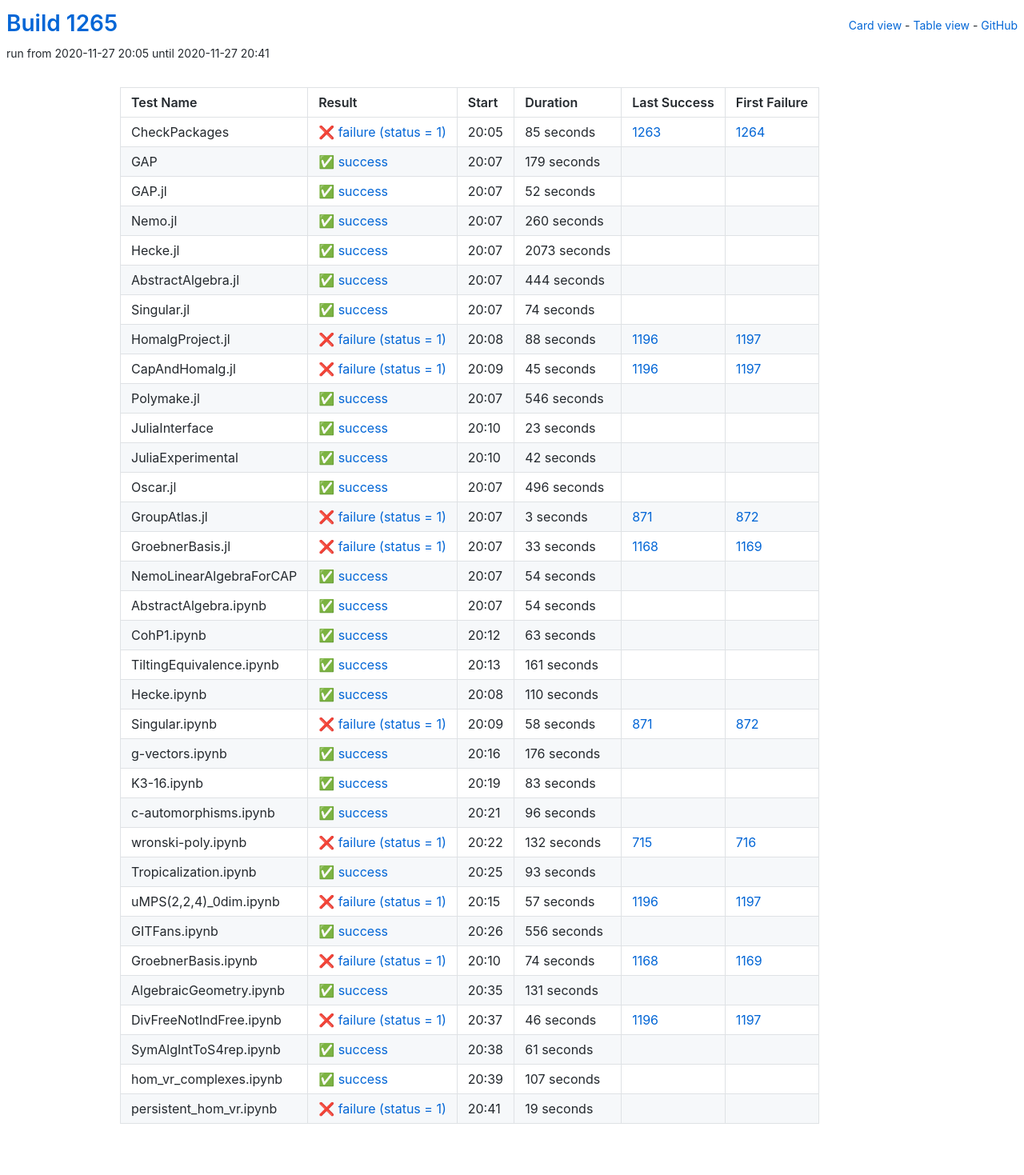
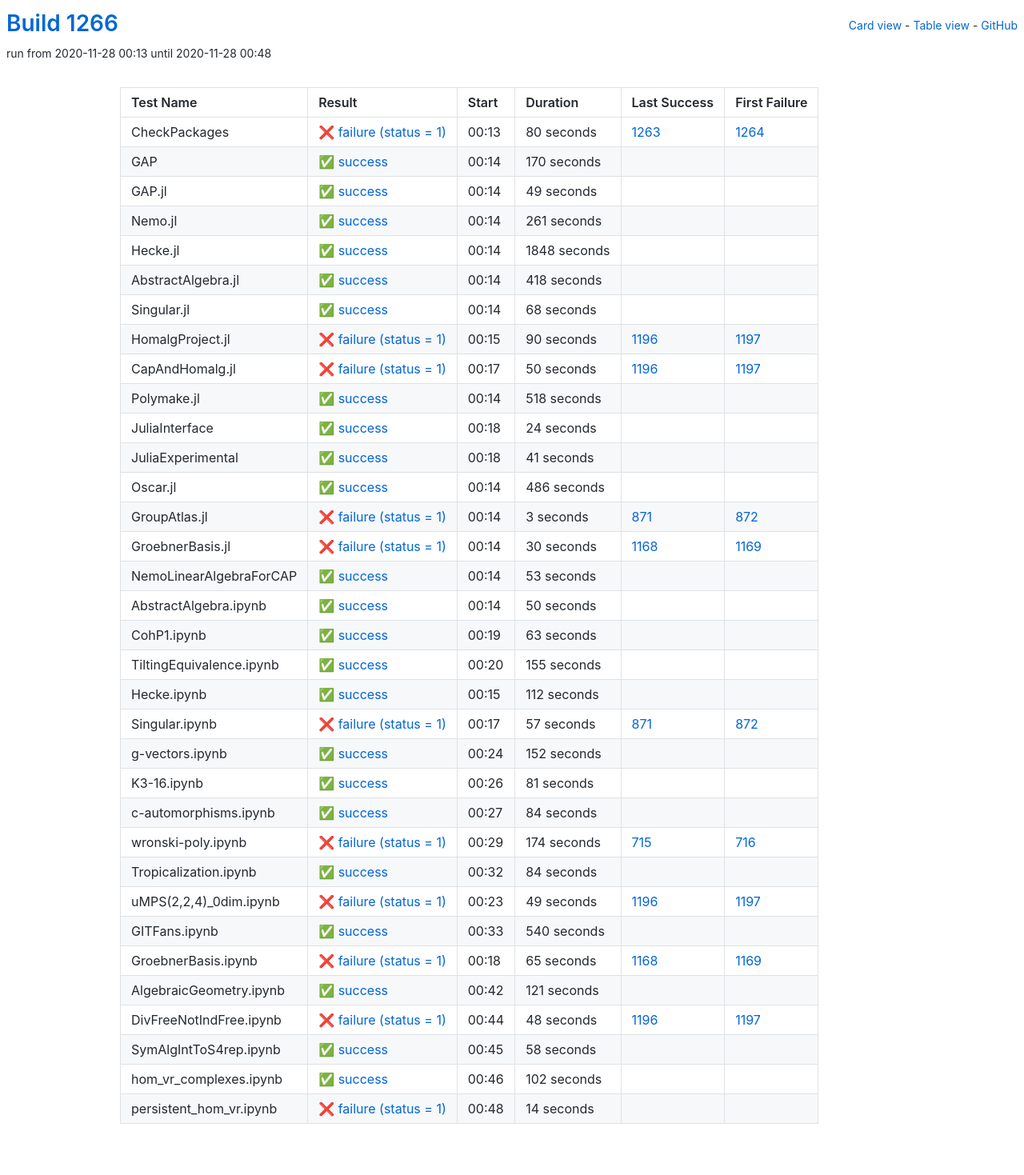
Before and after one commit to oscar-system/oscar-ci-status-stable, a Jekyll site: the page built from table.html, in a window 1280 px wide. Shown: the whole page at 80% size. Built offline with Jekyll 4.4.1, drawn with Linux system fonts in a browser that asks for light colours.

Commit message:
Build #1266

```diff
--- a/_data/ci.yml
+++ b/_data/ci.yml
@@ -1,6 +1,6 @@
 ---
-build: 1265
-build_url: https://oscarci.mathematik.uni-kl.de/job/oscar-stable/1265/
+build: 1266
+build_url: https://oscarci.mathematik.uni-kl.de/job/oscar-stable/1266/
 job: oscar-stable
 organization: oscar-system
 repo: oscar-ci-status-stable
@@ -8,164 +8,164 @@ repourl: https://github.com/oscar-system/oscar-ci-status-stable
 tests:
 - name: CheckPackages
   id: checkpackages
-  log: https://oscarci.mathematik.uni-kl.de/job/oscar-stable/1265/artifact//CheckPackages.log
-  start: 2020-11-27 20:05
+  log: https://oscarci.mathematik.uni-kl.de/job/oscar-stable/1266/artifact/logs/build-1266/CheckPackages.log
+  start: 2020-11-28 00:13
   success: false
   exitcode: 1
   status: failure
-  duration: 85
+  duration: 80
   last_success: 1263
   last_success_url: https://oscarci.mathematik.uni-kl.de/job/oscar-stable/1263/
   first_failure: 1264
   first_failure_url: https://oscarci.mathematik.uni-kl.de/job/oscar-stable/1264/
 - name: GAP
   id: gap
-  log: https://oscarci.mathematik.uni-kl.de/job/oscar-stable/1265/artifact//GAP.log
-  start: 2020-11-27 20:07
+  log: https://oscarci.mathematik.uni-kl.de/job/oscar-stable/1266/artifact/logs/build-1266/GAP.log
+  start: 2020-11-28 00:14
   success: true
   exitcode: 0
   status: success
-  duration: 179
+  duration: 170
   last_success: false
   last_success_url:
   first_failure: false
   first_failure_url:
 - name: GAP.jl
   id: gap-jl
-  log: https://oscarci.mathematik.uni-kl.de/job/oscar-stable/1265/artifact//GAP.jl.log
-  start: 2020-11-27 20:07
+  log: https://oscarci.mathematik.uni-kl.de/job/oscar-stable/1266/artifact/logs/build-1266/GAP.jl.log
+  start: 2020-11-28 00:14
   success: true
   exitcode: 0
   status: success
-  duration: 52
+  duration: 49
   last_success: false
   last_success_url:
   first_failure: false
   first_failure_url:
 - name: Nemo.jl
   id: nemo-jl
-  log: https://oscarci.mathematik.uni-kl.de/job/oscar-stable/1265/artifact//Nemo.jl.log
-  start: 2020-11-27 20:07
+  log: https://oscarci.mathematik.uni-kl.de/job/oscar-stable/1266/artifact/logs/build-1266/Nemo.jl.log
+  start: 2020-11-28 00:14
   success: true
   exitcode: 0
   status: success
-  duration: 260
+  duration: 261
   last_success: false
   last_success_url:
   first_failure: false
   first_failure_url:
 - name: Hecke.jl
   id: hecke-jl
-  log: https://oscarci.mathematik.uni-kl.de/job/oscar-stable/1265/artifact//Hecke.jl.log
-  start: 2020-11-27 20:07
+  log: https://oscarci.mathematik.uni-kl.de/job/oscar-stable/1266/artifact/logs/build-1266/Hecke.jl.log
+  start: 2020-11-28 00:14
   success: true
   exitcode: 0
   status: success
-  duration: 2073
+  duration: 1848
   last_success: false
   last_success_url:
   first_failure: false
   first_failure_url:
 - name: AbstractAlgebra.jl
   id: abstractalgebra-jl
-  log: https://oscarci.mathematik.uni-kl.de/job/oscar-stable/1265/artifact//AbstractAlgebra.jl.log
-  start: 2020-11-27 20:07
+  log: https://oscarci.mathematik.uni-kl.de/job/oscar-stable/1266/artifact/logs/build-1266/AbstractAlgebra.jl.log
+  start: 2020-11-28 00:14
   success: true
   exitcode: 0
   status: success
-  duration: 444
+  duration: 418
   last_success: false
   last_success_url:
   first_failure: false
   first_failure_url:
 - name: Singular.jl
   id: singular-jl
-  log: https://oscarci.mathematik.uni-kl.de/job/oscar-stable/1265/artifact//Singular.jl.log
-  start: 2020-11-27 20:07
+  log: https://oscarci.mathematik.uni-kl.de/job/oscar-stable/1266/artifact/logs/build-1266/Singular.jl.log
+  start: 2020-11-28 00:14
   success: true
   exitcode: 0
   status: success
-  duration: 74
+  duration: 68
   last_success: false
   last_success_url:
   first_failure: false
   first_failure_url:
 - name: HomalgProject.jl
   id: homalgproject-jl
-  log: https://oscarci.mathematik.uni-kl.de/job/oscar-stable/1265/artifact//HomalgProject.jl.log
-  start: 2020-11-27 20:08
+  log: https://oscarci.mathematik.uni-kl.de/job/oscar-stable/1266/artifact/logs/build-1266/HomalgProject.jl.log
+  start: 2020-11-28 00:15
   success: false
   exitcode: 1
   status: failure
-  duration: 88
+  duration: 90
   last_success: 1196
   last_success_url: https://oscarci.mathematik.uni-kl.de/job/oscar-stable/1196/
   first_failure: 1197
   first_failure_url: https://oscarci.mathematik.uni-kl.de/job/oscar-stable/1197/
 - name: CapAndHomalg.jl
   id: capandhomalg-jl
-  log: https://oscarci.mathematik.uni-kl.de/job/oscar-stable/1265/artifact//CapAndHomalg.jl.log
-  start: 2020-11-27 20:09
+  log: https://oscarci.mathematik.uni-kl.de/job/oscar-stable/1266/artifact/logs/build-1266/CapAndHomalg.jl.log
+  start: 2020-11-28 00:17
   success: false
   exitcode: 1
   status: failure
-  duration: 45
+  duration: 50
   last_success: 1196
   last_success_url: https://oscarci.mathematik.uni-kl.de/job/oscar-stable/1196/
   first_failure: 1197
   first_failure_url: https://oscarci.mathematik.uni-kl.de/job/oscar-stable/1197/
 - name: Polymake.jl
   id: polymake-jl
-  log: https://oscarci.mathematik.uni-kl.de/job/oscar-stable/1265/artifact//Polymake.jl.log
-  start: 2020-11-27 20:07
+  log: https://oscarci.mathematik.uni-kl.de/job/oscar-stable/1266/artifact/logs/build-1266/Polymake.jl.log
+  start: 2020-11-28 00:14
   success: true
   exitcode: 0
   status: success
-  duration: 546
+  duration: 518
   last_success: false
   last_success_url:
   first_failure: false
   first_failure_url:
 - name: JuliaInterface
   id: juliainterface
-  log: https://oscarci.mathematik.uni-kl.de/job/oscar-stable/1265/artifact//JuliaInterface.log
-  start: 2020-11-27 20:10
+  log: https://oscarci.mathematik.uni-kl.de/job/oscar-stable/1266/artifact/logs/build-1266/JuliaInterface.log
+  start: 2020-11-28 00:18
   success: true
   exitcode: 0
   status: success
-  duration: 23
+  duration: 24
   last_success: false
   last_success_url:
   first_failure: false
   first_failure_url:
 - name: JuliaExperimental
   id: juliaexperimental
-  log: https://oscarci.mathematik.uni-kl.de/job/oscar-stable/1265/artifact//JuliaExperimental.log
-  start: 2020-11-27 20:10
+  log: https://oscarci.mathematik.uni-kl.de/job/oscar-stable/1266/artifact/logs/build-1266/JuliaExperimental.log
+  start: 2020-11-28 00:18
   success: true
   exitcode: 0
   status: success
-  duration: 42
+  duration: 41
   last_success: false
   last_success_url:
   first_failure: false
   first_failure_url:
 - name: Oscar.jl
   id: oscar-jl
-  log: https://oscarci.mathematik.uni-kl.de/job/oscar-stable/1265/artifact//Oscar.jl.log
-  start: 2020-11-27 20:07
+  log: https://oscarci.mathematik.uni-kl.de/job/oscar-stable/1266/artifact/logs/build-1266/Oscar.jl.log
+  start: 2020-11-28 00:14
   success: true
   exitcode: 0
   status: success
-  duration: 496
+  duration: 486
   last_success: false
   last_success_url:
   first_failure: false
   first_failure_url:
 - name: GroupAtlas.jl
   id: groupatlas-jl
-  log: https://oscarci.mathematik.uni-kl.de/job/oscar-stable/1265/artifact//GroupAtlas.jl.log
-  start: 2020-11-27 20:07
+  log: https://oscarci.mathematik.uni-kl.de/job/oscar-stable/1266/artifact/logs/build-1266/GroupAtlas.jl.log
+  start: 2020-11-28 00:14
   success: false
   exitcode: 1
   status: failure
@@ -176,44 +176,44 @@ tests:
   first_failure_url: https://oscarci.mathematik.uni-kl.de/job/oscar-stable/872/
 - name: GroebnerBasis.jl
   id: groebnerbasis-jl
-  log: https://oscarci.mathematik.uni-kl.de/job/oscar-stable/1265/artifact//GroebnerBasis.jl.log
-  start: 2020-11-27 20:07
+  log: https://oscarci.mathematik.uni-kl.de/job/oscar-stable/1266/artifact/logs/build-1266/GroebnerBasis.jl.log
+  start: 2020-11-28 00:14
   success: false
   exitcode: 1
   status: failure
-  duration: 33
+  duration: 30
   last_success: 1168
   last_success_url: https://oscarci.mathematik.uni-kl.de/job/oscar-stable/1168/
   first_failure: 1169
   first_failure_url: https://oscarci.mathematik.uni-kl.de/job/oscar-stable/1169/
 - name: NemoLinearAlgebraForCAP
   id: nemolinearalgebraforcap
-  log: https://oscarci.mathematik.uni-kl.de/job/oscar-stable/1265/artifact//NemoLinearAlgebraForCAP.log
-  start: 2020-11-27 20:07
+  log: https://oscarci.mathematik.uni-kl.de/job/oscar-stable/1266/artifact/logs/build-1266/NemoLinearAlgebraForCAP.log
+  start: 2020-11-28 00:14
   success: true
   exitcode: 0
   status: success
-  duration: 54
+  duration: 53
   last_success: false
   last_success_url:
   first_failure: false
   first_failure_url:
 - name: AbstractAlgebra.ipynb
   id: abstractalgebra-ipynb
-  log: https://oscarci.mathematik.uni-kl.de/job/oscar-stable/1265/artifact//AbstractAlgebra.ipynb.log
-  start: 2020-11-27 20:07
+  log: https://oscarci.mathematik.uni-kl.de/job/oscar-stable/1266/artifact/logs/build-1266/AbstractAlgebra.ipynb.log
+  start: 2020-11-28 00:14
   success: true
   exitcode: 0
   status: success
-  duration: 54
+  duration: 50
   last_success: false
   last_success_url:
   first_failure: false
   first_failure_url:
 - name: CohP1.ipynb
   id: cohp1-ipynb
-  log: https://oscarci.mathematik.uni-kl.de/job/oscar-stable/1265/artifact//CohP1.ipynb.log
-  start: 2020-11-27 20:12
+  log: https://oscarci.mathematik.uni-kl.de/job/oscar-stable/1266/artifact/logs/build-1266/CohP1.ipynb.log
+  start: 2020-11-28 00:19
   success: true
   exitcode: 0
   status: success
@@ -224,192 +224,192 @@ tests:
   first_failure_url:
 - name: TiltingEquivalence.ipynb
   id: tiltingequivalence-ipynb
-  log: https://oscarci.mathematik.uni-kl.de/job/oscar-stable/1265/artifact//TiltingEquivalence.ipynb.log
-  start: 2020-11-27 20:13
+  log: https://oscarci.mathematik.uni-kl.de/job/oscar-stable/1266/artifact/logs/build-1266/TiltingEquivalence.ipynb.log
+  start: 2020-11-28 00:20
   success: true
   exitcode: 0
   status: success
-  duration: 161
+  duration: 155
   last_success: false
   last_success_url:
   first_failure: false
   first_failure_url:
 - name: Hecke.ipynb
   id: hecke-ipynb
-  log: https://oscarci.mathematik.uni-kl.de/job/oscar-stable/1265/artifact//Hecke.ipynb.log
-  start: 2020-11-27 20:08
+  log: https://oscarci.mathematik.uni-kl.de/job/oscar-stable/1266/artifact/logs/build-1266/Hecke.ipynb.log
+  start: 2020-11-28 00:15
   success: true
   exitcode: 0
   status: success
-  duration: 110
+  duration: 112
   last_success: false
   last_success_url:
   first_failure: false
   first_failure_url:
 - name: Singular.ipynb
   id: singular-ipynb
-  log: https://oscarci.mathematik.uni-kl.de/job/oscar-stable/1265/artifact//Singular.ipynb.log
-  start: 2020-11-27 20:09
+  log: https://oscarci.mathematik.uni-kl.de/job/oscar-stable/1266/artifact/logs/build-1266/Singular.ipynb.log
+  start: 2020-11-28 00:17
   success: false
   exitcode: 1
   status: failure
-  duration: 58
+  duration: 57
   last_success: 871
   last_success_url: https://oscarci.mathematik.uni-kl.de/job/oscar-stable/871/
   first_failure: 872
   first_failure_url: https://oscarci.mathematik.uni-kl.de/job/oscar-stable/872/
 - name: g-vectors.ipynb
   id: g-vectors-ipynb
-  log: https://oscarci.mathematik.uni-kl.de/job/oscar-stable/1265/artifact//g-vectors.ipynb.log
-  start: 2020-11-27 20:16
+  log: https://oscarci.mathematik.uni-kl.de/job/oscar-stable/1266/artifact/logs/build-1266/g-vectors.ipynb.log
+  start: 2020-11-28 00:24
   success: true
   exitcode: 0
   status: success
-  duration: 176
+  duration: 152
   last_success: false
   last_success_url:
   first_failure: false
   first_failure_url:
 - name: K3-16.ipynb
   id: k3-16-ipynb
-  log: https://oscarci.mathematik.uni-kl.de/job/oscar-stable/1265/artifact//K3-16.ipynb.log
-  start: 2020-11-27 20:19
+  log: https://oscarci.mathematik.uni-kl.de/job/oscar-stable/1266/artifact/logs/build-1266/K3-16.ipynb.log
+  start: 2020-11-28 00:26
   success: true
   exitcode: 0
   status: success
-  duration: 83
+  duration: 81
   last_success: false
   last_success_url:
   first_failure: false
   first_failure_url:
 - name: c-automorphisms.ipynb
   id: c-automorphisms-ipynb
-  log: https://oscarci.mathematik.uni-kl.de/job/oscar-stable/1265/artifact//c-automorphisms.ipynb.log
-  start: 2020-11-27 20:21
+  log: https://oscarci.mathematik.uni-kl.de/job/oscar-stable/1266/artifact/logs/build-1266/c-automorphisms.ipynb.log
+  start: 2020-11-28 00:27
   success: true
   exitcode: 0
   status: success
-  duration: 96
+  duration: 84
   last_success: false
   last_success_url:
   first_failure: false
   first_failure_url:
 - name: wronski-poly.ipynb
   id: wronski-poly-ipynb
-  log: https://oscarci.mathematik.uni-kl.de/job/oscar-stable/1265/artifact//wronski-poly.ipynb.log
-  start: 2020-11-27 20:22
+  log: https://oscarci.mathematik.uni-kl.de/job/oscar-stable/1266/artifact/logs/build-1266/wronski-poly.ipynb.log
+  start: 2020-11-28 00:29
   success: false
   exitcode: 1
   status: failure
-  duration: 132
+  duration: 174
   last_success: 715
   last_success_url: https://oscarci.mathematik.uni-kl.de/job/oscar-stable/715/
   first_failure: 716
   first_failure_url: https://oscarci.mathematik.uni-kl.de/job/oscar-stable/716/
 - name: Tropicalization.ipynb
   id: tropicalization-ipynb
-  log: https://oscarci.mathematik.uni-kl.de/job/oscar-stable/1265/artifact//Tropicalization.ipynb.log
-  start: 2020-11-27 20:25
+  log: https://oscarci.mathematik.uni-kl.de/job/oscar-stable/1266/artifact/logs/build-1266/Tropicalization.ipynb.log
+  start: 2020-11-28 00:32
   success: true
   exitcode: 0
   status: success
-  duration: 93
+  duration: 84
   last_success: false
   last_success_url:
   first_failure: false
   first_failure_url:
 - name: uMPS(2,2,4)_0dim.ipynb
   id: umps-2-2-4-0dim-ipynb
-  log: https://oscarci.mathematik.uni-kl.de/job/oscar-stable/1265/artifact//uMPS-2-2-4-_0dim.ipynb.log
-  start: 2020-11-27 20:15
+  log: https://oscarci.mathematik.uni-kl.de/job/oscar-stable/1266/artifact/logs/build-1266/uMPS-2-2-4-_0dim.ipynb.log
+  start: 2020-11-28 00:23
   success: false
   exitcode: 1
   status: failure
-  duration: 57
+  duration: 49
   last_success: 1196
   last_success_url: https://oscarci.mathematik.uni-kl.de/job/oscar-stable/1196/
   first_failure: 1197
   first_failure_url: https://oscarci.mathematik.uni-kl.de/job/oscar-stable/1197/
 - name: GITFans.ipynb
   id: gitfans-ipynb
-  log: https://oscarci.mathematik.uni-kl.de/job/oscar-stable/1265/artifact//GITFans.ipynb.log
-  start: 2020-11-27 20:26
+  log: https://oscarci.mathematik.uni-kl.de/job/oscar-stable/1266/artifact/logs/build-1266/GITFans.ipynb.log
+  start: 2020-11-28 00:33
   success: true
   exitcode: 0
   status: success
-  duration: 556
+  duration: 540
   last_success: false
   last_success_url:
   first_failure: false
   first_failure_url:
 - name: GroebnerBasis.ipynb
   id: groebnerbasis-ipynb
-  log: https://oscarci.mathematik.uni-kl.de/job/oscar-stable/1265/artifact//GroebnerBasis.ipynb.log
-  start: 2020-11-27 20:10
+  log: https://oscarci.mathematik.uni-kl.de/job/oscar-stable/1266/artifact/logs/build-1266/GroebnerBasis.ipynb.log
+  start: 2020-11-28 00:18
   success: false
   exitcode: 1
   status: failure
-  duration: 74
+  duration: 65
   last_success: 1168
   last_success_url: https://oscarci.mathematik.uni-kl.de/job/oscar-stable/1168/
   first_failure: 1169
   first_failure_url: https://oscarci.mathematik.uni-kl.de/job/oscar-stable/1169/
 - name: AlgebraicGeometry.ipynb
   id: algebraicgeometry-ipynb
-  log: https://oscarci.mathematik.uni-kl.de/job/oscar-stable/1265/artifact//AlgebraicGeometry.ipynb.log
-  start: 2020-11-27 20:35
+  log: https://oscarci.mathematik.uni-kl.de/job/oscar-stable/1266/artifact/logs/build-1266/AlgebraicGeometry.ipynb.log
+  start: 2020-11-28 00:42
   success: true
   exitcode: 0
   status: success
-  duration: 131
+  duration: 121
   last_success: false
   last_success_url:
   first_failure: false
   first_failure_url:
 - name: DivFreeNotIndFree.ipynb
   id: divfreenotindfree-ipynb
-  log: https://oscarci.mathematik.uni-kl.de/job/oscar-stable/1265/artifact//DivFreeNotIndFree.ipynb.log
-  start: 2020-11-27 20:37
+  log: https://oscarci.mathematik.uni-kl.de/job/oscar-stable/1266/artifact/logs/build-1266/DivFreeNotIndFree.ipynb.log
+  start: 2020-11-28 00:44
   success: false
   exitcode: 1
   status: failure
-  duration: 46
+  duration: 48
   last_success: 1196
   last_success_url: https://oscarci.mathematik.uni-kl.de/job/oscar-stable/1196/
   first_failure: 1197
   first_failure_url: https://oscarci.mathematik.uni-kl.de/job/oscar-stable/1197/
 - name: SymAlgIntToS4rep.ipynb
   id: symalginttos4rep-ipynb
-  log: https://oscarci.mathematik.uni-kl.de/job/oscar-stable/1265/artifact//SymAlgIntToS4rep.ipynb.log
-  start: 2020-11-27 20:38
+  log: https://oscarci.mathematik.uni-kl.de/job/oscar-stable/1266/artifact/logs/build-1266/SymAlgIntToS4rep.ipynb.log
+  start: 2020-11-28 00:45
   success: true
   exitcode: 0
   status: success
-  duration: 61
+  duration: 58
   last_success: false
   last_success_url:
   first_failure: false
   first_failure_url:
 - name: hom_vr_complexes.ipynb
   id: hom-vr-complexes-ipynb
-  log: https://oscarci.mathematik.uni-kl.de/job/oscar-stable/1265/artifact//hom_vr_complexes.ipynb.log
-  start: 2020-11-27 20:39
+  log: https://oscarci.mathematik.uni-kl.de/job/oscar-stable/1266/artifact/logs/build-1266/hom_vr_complexes.ipynb.log
+  start: 2020-11-28 00:46
   success: true
   exitcode: 0
   status: success
-  duration: 107
+  duration: 102
   last_success: false
   last_success_url:
   first_failure: false
   first_failure_url:
 - name: persistent_hom_vr.ipynb
   id: persistent-hom-vr-ipynb
-  log: https://oscarci.mathematik.uni-kl.de/job/oscar-stable/1265/artifact//persistent_hom_vr.ipynb.log
-  start: 2020-11-27 20:41
+  log: https://oscarci.mathematik.uni-kl.de/job/oscar-stable/1266/artifact/logs/build-1266/persistent_hom_vr.ipynb.log
+  start: 2020-11-28 00:48
   success: false
   exitcode: 1
   status: failure
-  duration: 19
+  duration: 14
   last_success: false
   last_success_url:
   first_failure: false
```
Also changed, not shown: README.md.
